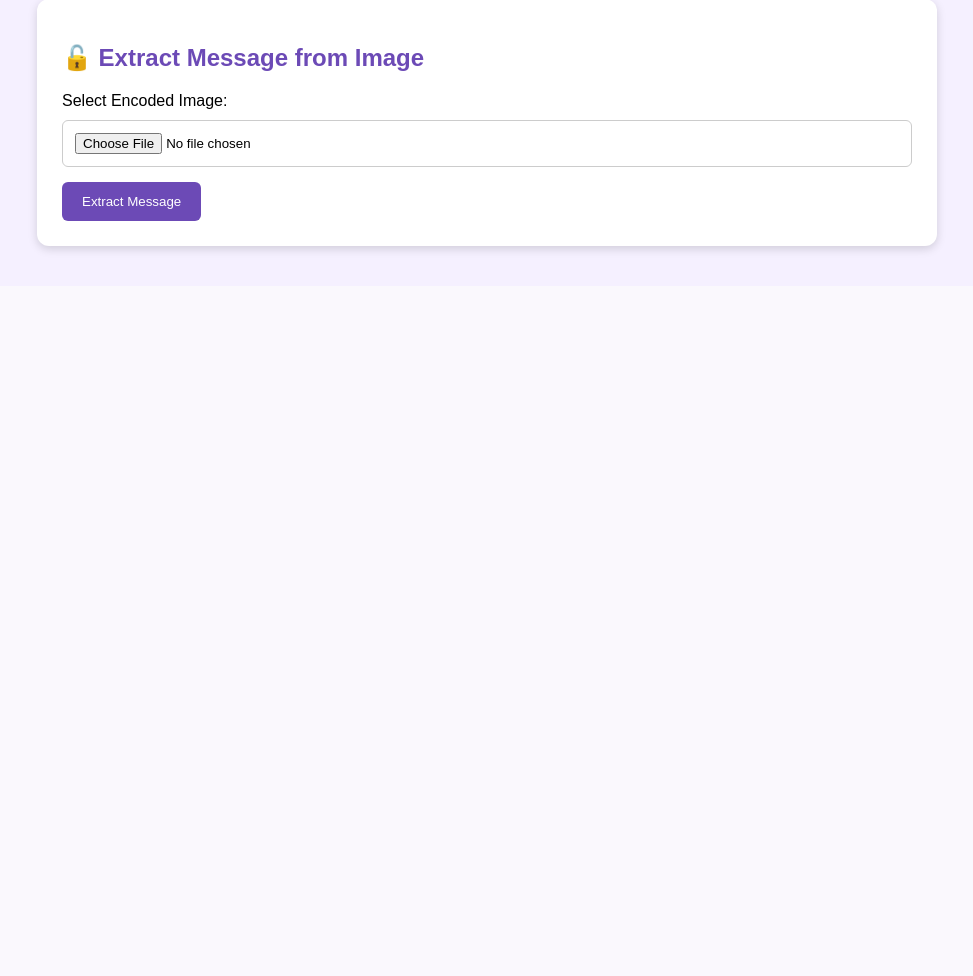
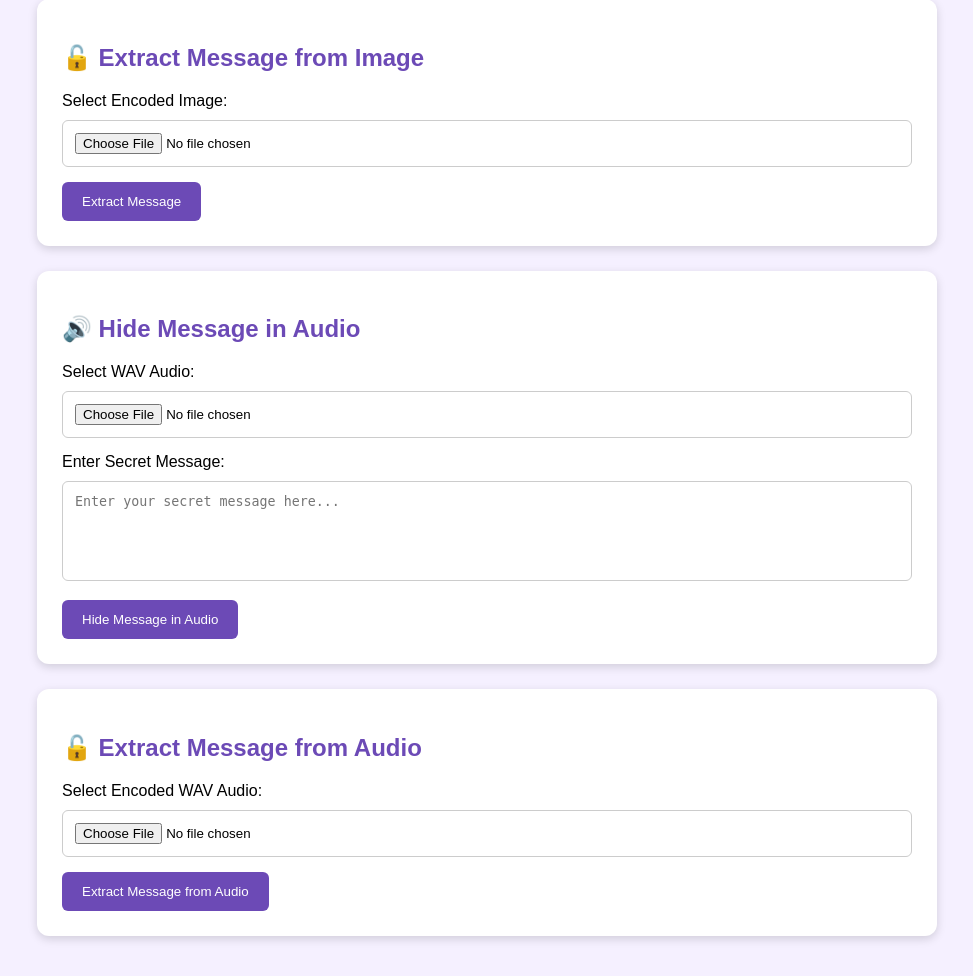
Before and after one commit to MOKSHA-H-G/Steganography_Project, a Flask app: page / in a window 1280 px wide. Shown: the part 625-1601 px from the top of the page, without its empty margins (153-1126 px from the left). Before the commit the page ends 879 px from the top, so only its background shows below. Run offline with Flask 3, Linux system fonts and the light colour scheme.

Commit message:
Add audio steganography

```diff
--- a/app.py
+++ b/app.py
@@ -1,6 +1,8 @@
 from flask import Flask, render_template, request, send_file
 from PIL import Image
 import os
+from audio_steganography import hide_message as hide_audio_message
+from audio_steganography import extract_message as extract_audio_message
 
 app = Flask(__name__)
 
@@ -104,7 +106,33 @@
         download_name="encoded_image.png"
     )
 
+@app.route("/hide-audio", methods=["POST"])
+def hide_audio():
+    audio = request.files.get("audio")
+    message = request.form.get("audio_message", "").strip()
 
+    if not audio or not message:
+        return "Please select an audio file and enter a message."
+
+    input_path = os.path.join(UPLOAD_FOLDER, audio.filename)
+    output_path = os.path.join(UPLOAD_FOLDER, "encoded_audio.wav")
+
+    audio.save(input_path)
+
+    success = hide_audio_message(
+        input_path,
+        message,
+        output_path
+    )
+
+    if not success:
+        return "Message is too large for this audio file."
+
+    return send_file(
+        output_path,
+        as_attachment=True,
+        download_name="encoded_audio.wav"
+    )
 @app.route("/extract", methods=["POST"])
 def extract():
     image = request.files.get("encoded_image")
@@ -155,6 +183,54 @@
     </html>
     """
 
+@app.route("/extract-audio", methods=["POST"])
+def extract_audio():
+    audio = request.files.get("encoded_audio")
 
+    if not audio:
+        return "Please select an encoded audio file."
+
+    input_path = os.path.join(UPLOAD_FOLDER, audio.filename)
+    audio.save(input_path)
+
+    message = extract_audio_message(input_path)
+
+    return f"""
+    <html>
+    <head>
+        <title>Hidden Audio Message</title>
+        <style>
+            body {{
+                font-family: Arial;
+                background: #f5f0ff;
+                text-align: center;
+                padding-top: 100px;
+            }}
+
+            .box {{
+                background: white;
+                padding: 30px;
+                margin: auto;
+                width: 60%;
+                border-radius: 12px;
+                box-shadow: 0 3px 10px rgba(0,0,0,0.15);
+            }}
+
+            h1 {{
+                color: #6c4ab6;
+            }}
+        </style>
+    </head>
+
+    <body>
+        <div class="box">
+            <h1>🔊 Hidden Audio Message</h1>
+            <p>{message}</p>
+            <br>
+            <a href="/">← Back to Website</a>
+        </div>
+    </body>
+    </html>
+    """
 if __name__ == "__main__":
     app.run(debug=False)
--- a/templates/index.html
+++ b/templates/index.html
@@ -125,7 +125,55 @@
 
         </form>
     </div>
+<!-- Hide Message in Audio -->
+    <div class="card">
+        <h2>🔊 Hide Message in Audio</h2>
 
+        <form action="/hide-audio" method="POST" enctype="multipart/form-data">
+
+            <label>Select WAV Audio:</label>
+            <input
+                type="file"
+                name="audio"
+                accept=".wav"
+                required
+            >
+
+            <label>Enter Secret Message:</label>
+            <textarea
+                name="audio_message"
+                placeholder="Enter your secret message here..."
+                required
+            ></textarea>
+
+            <button type="submit">
+                Hide Message in Audio
+            </button>
+
+        </form>
+    </div>
+
+
+    <!-- Extract Message from Audio -->
+    <div class="card">
+        <h2>🔓 Extract Message from Audio</h2>
+
+        <form action="/extract-audio" method="POST" enctype="multipart/form-data">
+
+            <label>Select Encoded WAV Audio:</label>
+            <input
+                type="file"
+                name="encoded_audio"
+                accept=".wav"
+                required
+            >
+
+            <button type="submit">
+                Extract Message from Audio
+            </button>
+
+        </form>
+    </div>
 </div>
 
 </body>
```
Also changed, not shown: audio_steganography.py (+59 -0 lines).
